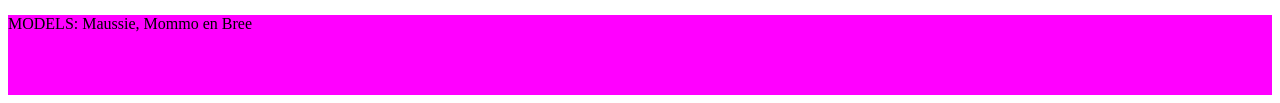
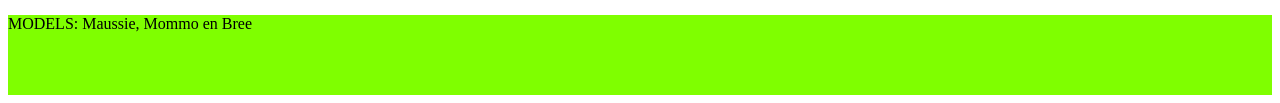
Before and after one commit to CrisFra/Huiswerk-les11-12-project, a plain HTML site: page index.html in a window 1280 px wide. Shown: the part 1613-1716 px from the top of the page. Drawn offline with Linux system fonts and the light colour scheme.

Commit message:
Add files via upload

```diff
--- a/css/style.css
+++ b/css/style.css
@@ -7,7 +7,7 @@ header {
 
 }
 footer {
-    background-color: fuchsia;
+    background-color: chartreuse;
     width: 100%;
     height: 80px;
 }
```
